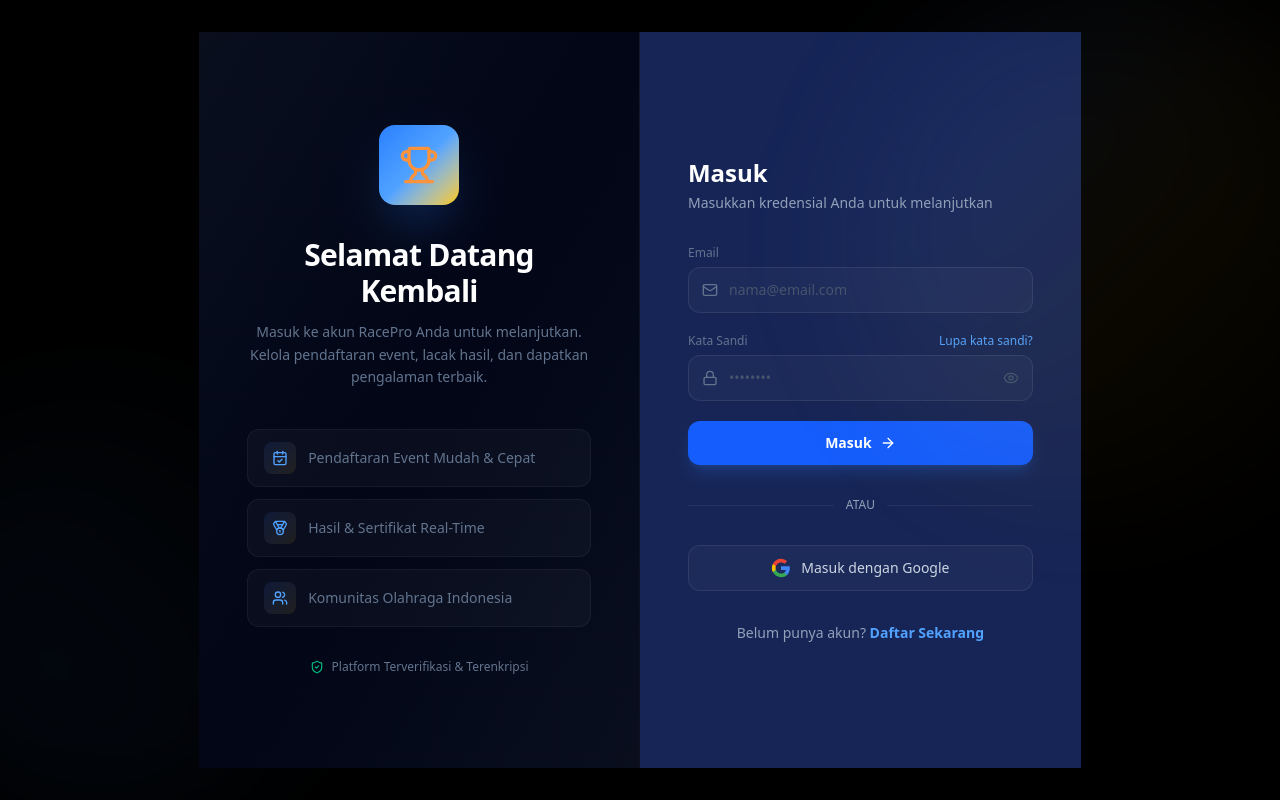
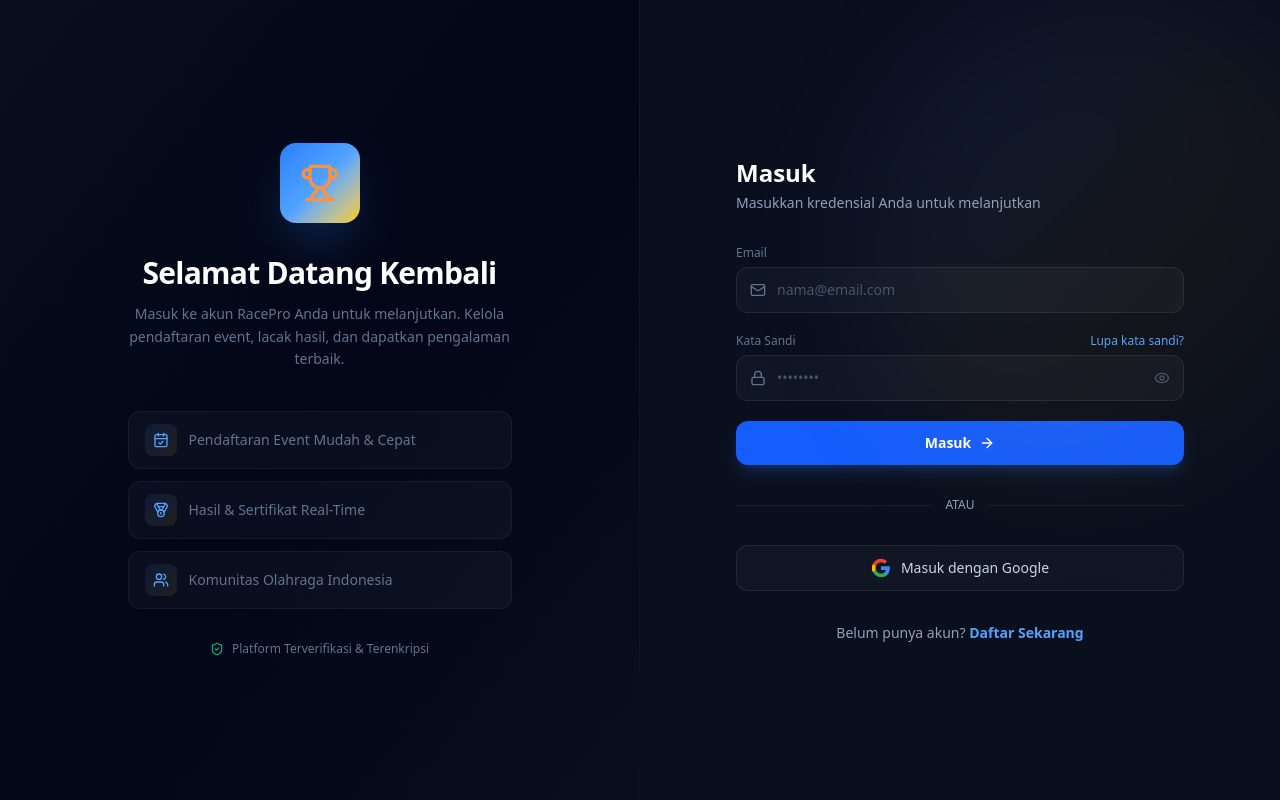
Before and after one commit to teguhsiteg/EventHub-Indonesia, a React (Vite) app: page /login in a window 1280 px wide. Built offline with nearby package versions, Linux system fonts and the light colour scheme; no server answers; the database is empty.

Commit message:
style: fix auth layout taking up full width and height on mobile

```diff
--- a/src/components/layout/AuthLayout.tsx
+++ b/src/components/layout/AuthLayout.tsx
@@ -7,7 +7,7 @@ interface AuthLayoutProps {
 
 export const AuthLayout: React.FC<AuthLayoutProps> = ({ children }) => {
   return (
-    <div className="relative min-h-screen  font-sans text-slate-900 dark:text-slate-100 selection:bg-blue-500/30 selection:text-blue-200 flex flex-col items-center justify-center p-4">
+    <div className="relative min-h-screen font-sans text-slate-900 dark:text-slate-100 selection:bg-blue-500/30 selection:text-blue-200">
       {/* Animated background blobs */}
       <div className="fixed inset-0 pointer-events-none overflow-hidden -z-10" aria-hidden="true">
         <div className="absolute top-0 -left-10 w-[500px] h-[500px] rounded-full bg-gradient-to-br from-blue-600/10 via-yellow-500/5 to-transparent blur-3xl" />
--- a/src/pages/LoginPage.tsx
+++ b/src/pages/LoginPage.tsx
@@ -70,7 +70,7 @@ export const LoginPage: React.FC = () => {
   };
 
   return (
-    <div className="min-h-[calc(100vh-4rem)] flex bg-slate-50 dark:bg-blue-950">
+    <div className="min-h-screen w-full flex bg-slate-50 dark:bg-[#0a0f1e]">
       {/* Animated background blobs */}
       <div className="fixed inset-0 pointer-events-none overflow-hidden" aria-hidden="true">
         <div className="absolute top-0 -right-20 w-[500px] h-[500px] rounded-full bg-gradient-to-br from-blue-600/10 via-yellow-500/5 to-transparent blur-3xl" />
--- a/src/pages/RegisterPage.tsx
+++ b/src/pages/RegisterPage.tsx
@@ -63,7 +63,7 @@ export const RegisterPage: React.FC = () => {
   };
 
   return (
-    <div className="min-h-[calc(100vh-4rem)] flex bg-slate-50 dark:bg-blue-950">
+    <div className="min-h-screen w-full flex bg-slate-50 dark:bg-[#0a0f1e]">
       {/* Animated background blobs */}
       <div className="fixed inset-0 pointer-events-none overflow-hidden" aria-hidden="true">
         <div className="absolute top-0 -right-20 w-[500px] h-[500px] rounded-full bg-gradient-to-br from-blue-600/10 via-yellow-500/5 to-transparent blur-3xl" />
```
